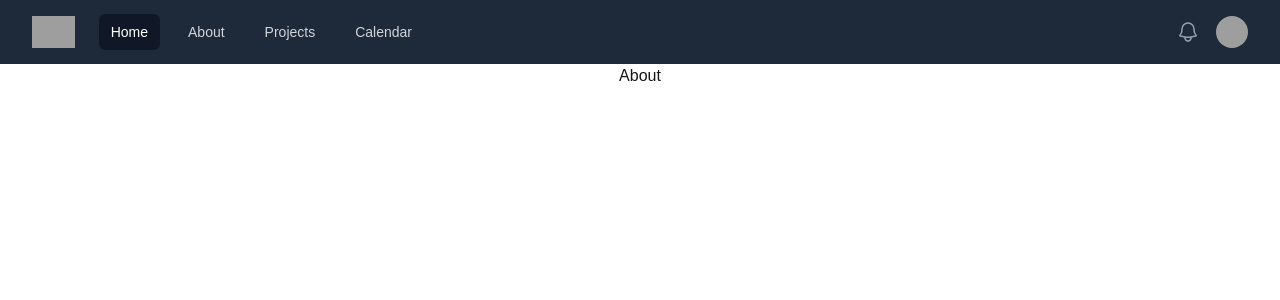
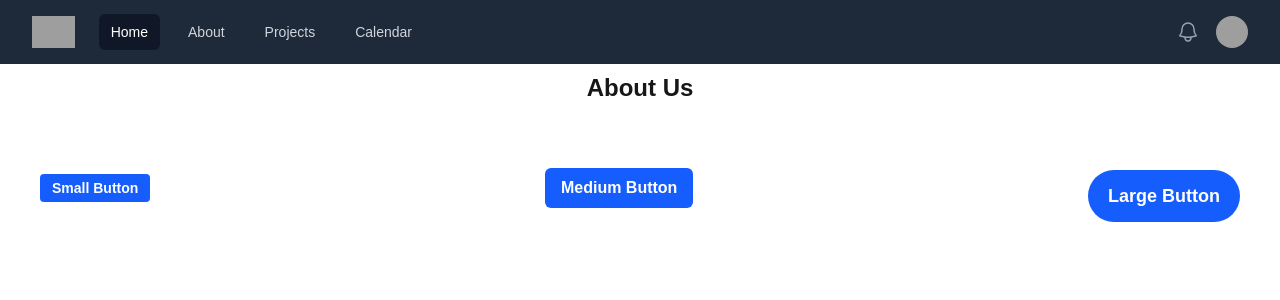
Before and after one commit to Jana-Ruth/alx-project-0x02-setup, a Next.js app in the folder alx-project-0x02/: page /about in a window 1280 px wide. Shown: the top 300 px of the page. Built offline with nearby package versions, Linux system fonts and the light colour scheme; grey boxes are pictures that could not be loaded.

Commit message:
update button

```diff
--- /dev/null
+++ b/alx-project-0x02/components/common/Button.tsx
@@ -0,0 +1,27 @@
+import React from "react";
+import { ButtonProps } from "@/interfaces";
+
+const sizeClasses = {
+  small: "text-sm px-3 py-1",
+  medium: "text-base px-4 py-2",
+  large: "text-lg px-5 py-3",
+};
+
+const Button: React.FC<ButtonProps> = ({
+  title,
+  size = "medium",
+  shape = "rounded-md",
+  onClick,
+  className = "",
+}) => {
+  const baseStyles = "bg-blue-600 text-white font-semibold hover:bg-blue-700 transition duration-200";
+  const combinedClasses = `${baseStyles} ${sizeClasses[size]} ${shape} ${className}`;
+
+  return (
+    <button onClick={onClick} className={combinedClasses}>
+      {title}
+    </button>
+  );
+};
+
+export default Button;
--- a/alx-project-0x02/interfaces/index.ts
+++ b/alx-project-0x02/interfaces/index.ts
@@ -2,3 +2,12 @@ export interface CardProps {
     title: string,
     content: string
 }
+
+
+ export interface ButtonProps {
+  title: string;
+  size?: "small" | "medium" | "large";
+  shape?: "rounded-sm" | "rounded-md" | "rounded-full";
+  onClick?: () => void;
+  className?: string; // optional custom class
+}
--- a/alx-project-0x02/pages/about.tsx
+++ b/alx-project-0x02/pages/about.tsx
@@ -1,10 +1,20 @@
 import Header from "@/components/layout/Header"
+import React from "react";
+import Button from "@/components/common/Button";
+
 
 const About: React.FC = () =>{
     return(
         <div>
             <Header/>
-        <h1 className="items-center text-center">About</h1>
+      <h1 className="text-2xl font-bold mb-6 text-center mt-2">About Us</h1>
+        <div className=" flex flex-row items-center justify-between p-10 space-y-4">
+
+
+      <Button title="Small Button" size="small" shape="rounded-sm" />
+      <Button title="Medium Button" size="medium" shape="rounded-md" />
+      <Button title="Large Button" size="large" shape="rounded-full" />
+    </div>
         </div>
     )
 }
```
